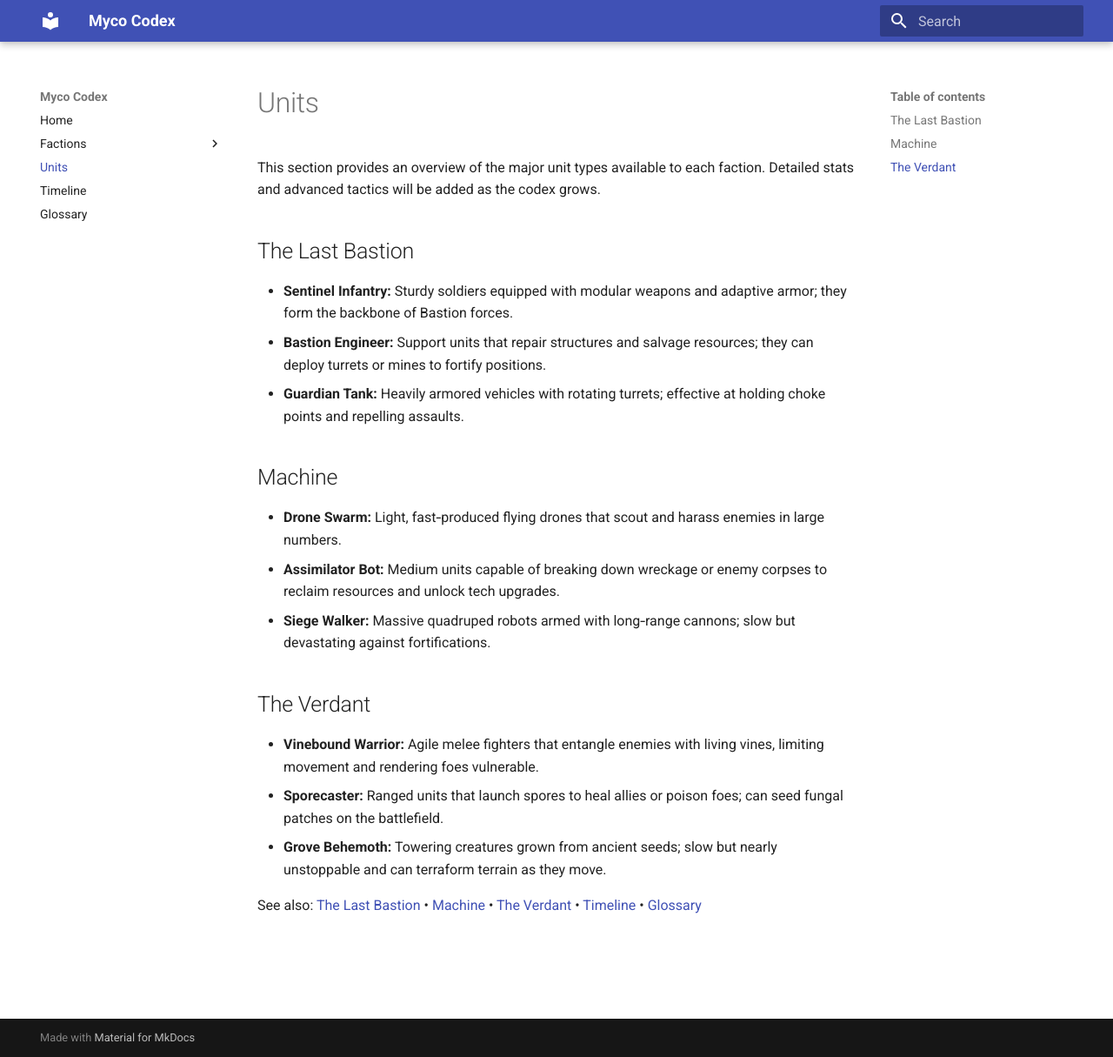
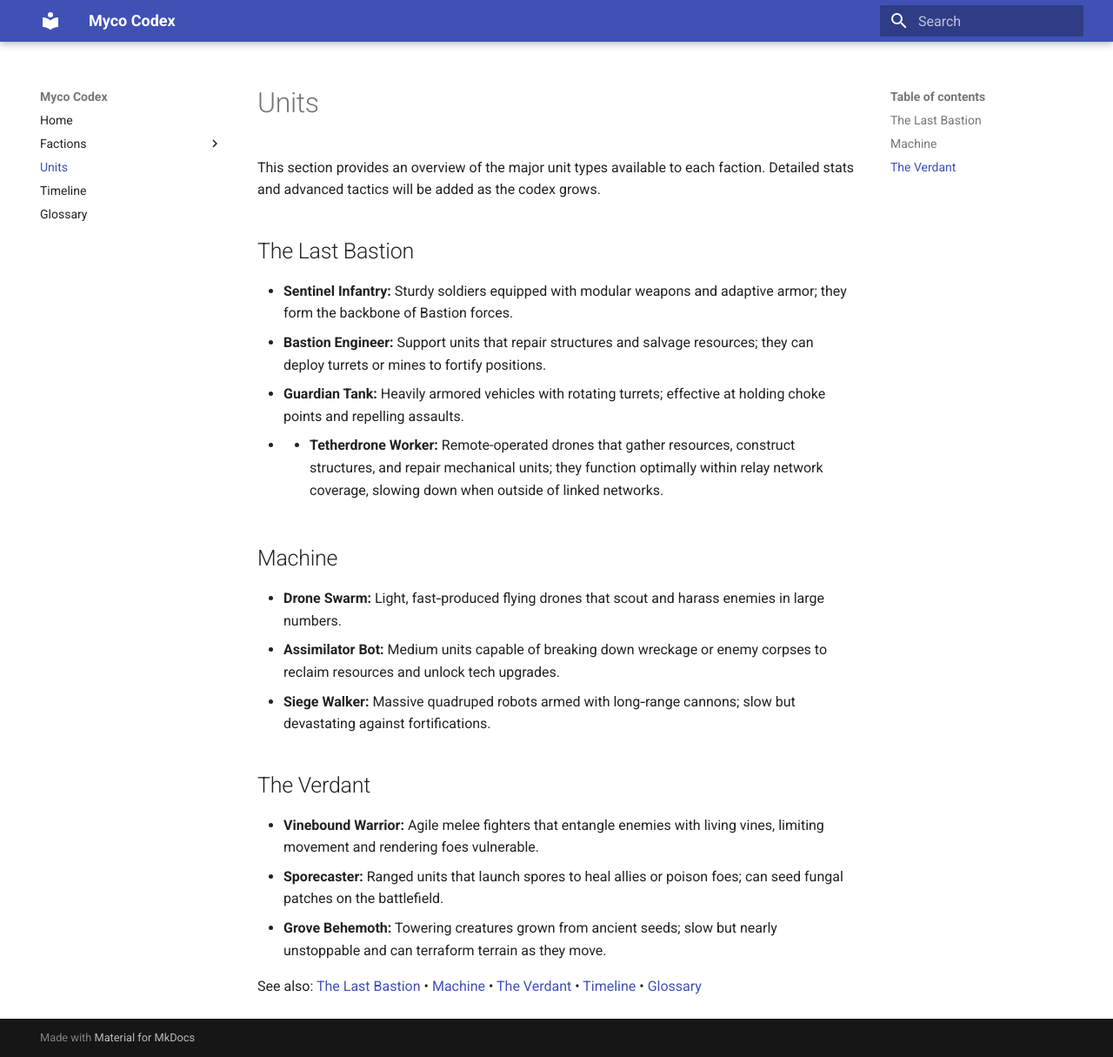
Before and after one commit to AJKennett/myco-codex, an MkDocs documentation site: the page built from docs/units/index.md, in a window 1280 px wide and 1215 px high. Shown: the whole window at 87% size. Built offline with MkDocs 1.6.1 and Material for MkDocs 9.7.7, drawn with Linux system fonts in a browser that asks for light colours.

Commit message:
Add Tetherdrone Worker unit to units overview page

```diff
--- a/docs/units/index.md
+++ b/docs/units/index.md
@@ -7,6 +7,7 @@ This section provides an overview of the major unit types available to each fact
 - **Sentinel Infantry:** Sturdy soldiers equipped with modular weapons and adaptive armor; they form the backbone of Bastion forces.
 - **Bastion Engineer:** Support units that repair structures and salvage resources; they can deploy turrets or mines to fortify positions.
 - **Guardian Tank:** Heavily armored vehicles with rotating turrets; effective at holding choke points and repelling assaults.
+- - **Tetherdrone Worker:** Remote-operated drones that gather resources, construct structures, and repair mechanical units; they function optimally within relay network coverage, slowing down when outside of linked networks.
 
 ## Machine
 
```
